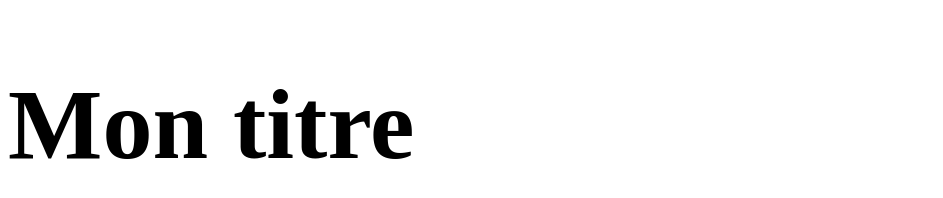
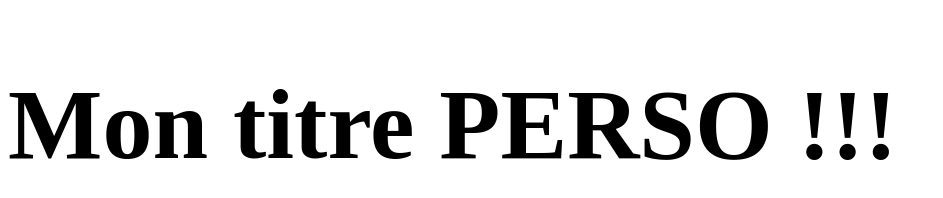
Before and after one commit to enzoNzgm/test, a plain HTML site: page index.html in a window 1280 px wide. Shown: the whole page, without its empty margins (0-943 px from the left). Drawn offline with Linux system fonts and the light colour scheme.

Commit message:
nouveau titre

```diff
--- a/index.html
+++ b/index.html
@@ -9,7 +9,7 @@
 </head>
 
 <body>
-    <h1>Mon titre</h1>
+    <h1>Mon titre PERSO !!!</h1>
 </body>
 
 </html>
```
